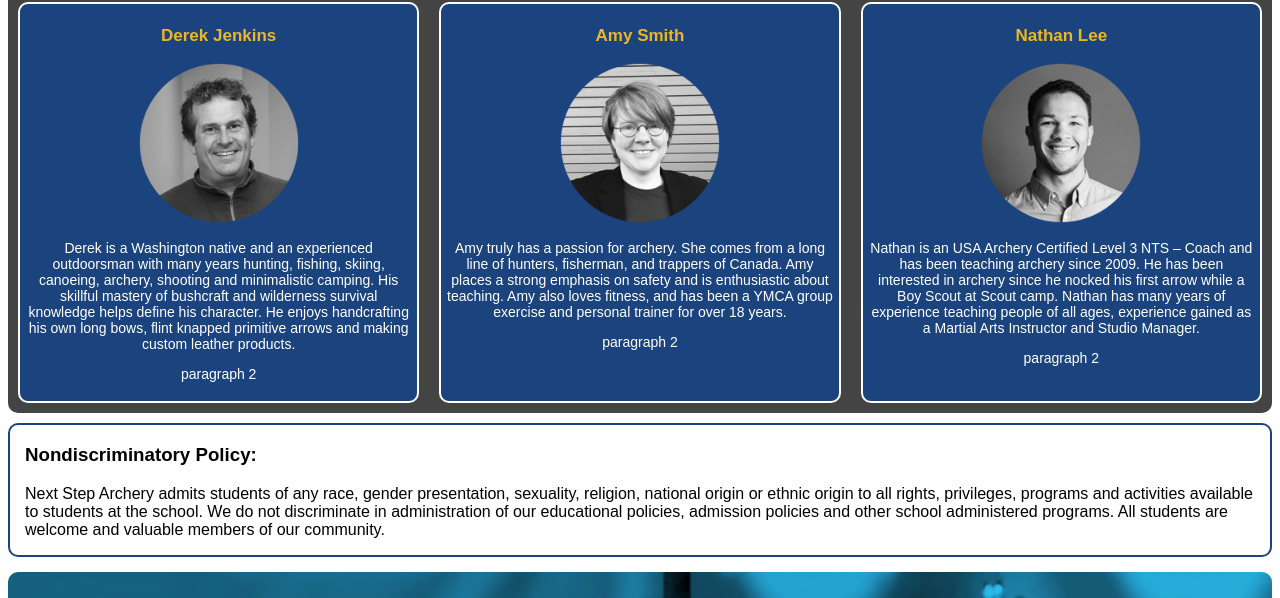
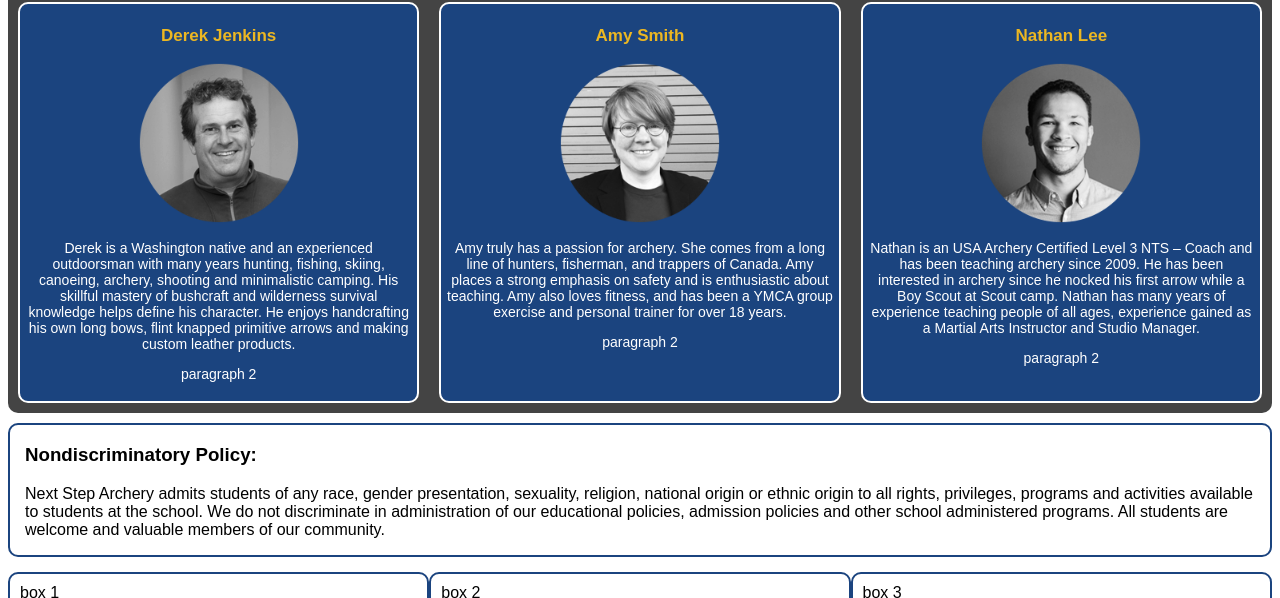
Before and after one commit to gra-nolan-bar/sttp-archery, a plain HTML site: page about.html in a window 1280 px wide. Shown: the part 515-1113 px from the top of the page. Drawn offline with Linux system fonts and the light colour scheme.

Commit message:
added grid to complete assignment

```diff
--- a/about.html
+++ b/about.html
@@ -130,6 +130,17 @@
           </article>
         </div>
       </div>
+      <div class="grid-container">
+        <div class="col grid-box">
+          box 1
+        </div>
+        <div class="col grid-box">
+          box 2
+        </div>
+        <div class="col grid-box">
+          box 3
+        </div>
+      </div>
     </main>
     <footer>
       <img
@@ -137,7 +148,6 @@
         src="images/archeryAcademy-logo-white.png"
         alt="archery logo in white"
       >
-      <br>
       <address>
         <div class="contact-info">
           Straight to the Point Archery <br>
--- a/styles/stylesheet.css
+++ b/styles/stylesheet.css
@@ -203,6 +203,27 @@ address {
   margin-left: 15px;
 }
 
+.grid-container {
+  box-sizing: border-box;
+  margin: 10px 0 70px 0;
+  min-width: 57rem;
+}
+
+.col {
+  float: left;
+  padding: 10px;
+  border: 2px solid #1b447f;
+  border-radius: 10px;
+  width: 33.33%;
+  box-sizing: border-box;
+}
+
+.col::after {
+  content: "";
+  clear: both;
+  display: table;
+}
+
 .lessons-box p {
   font-size: 13px;
 }
```
